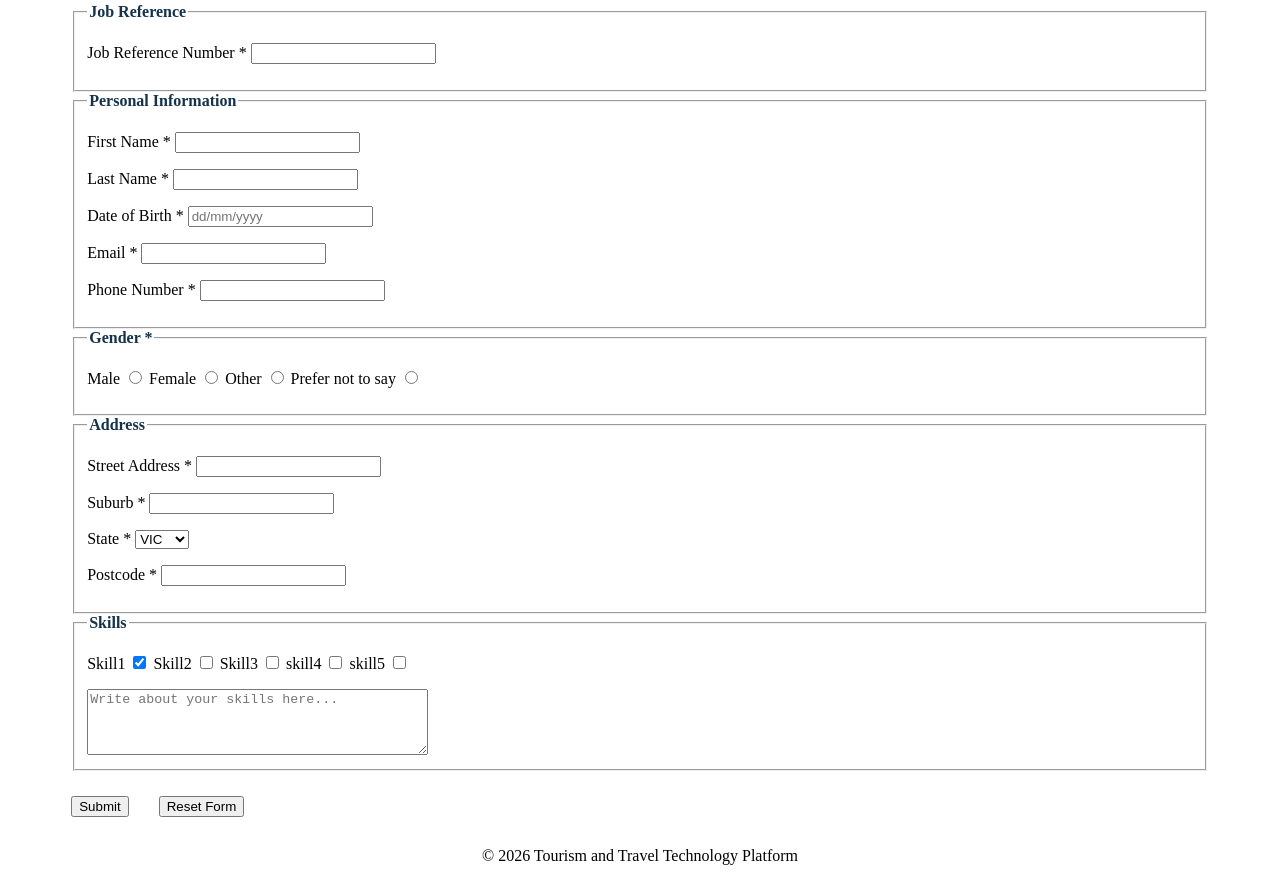
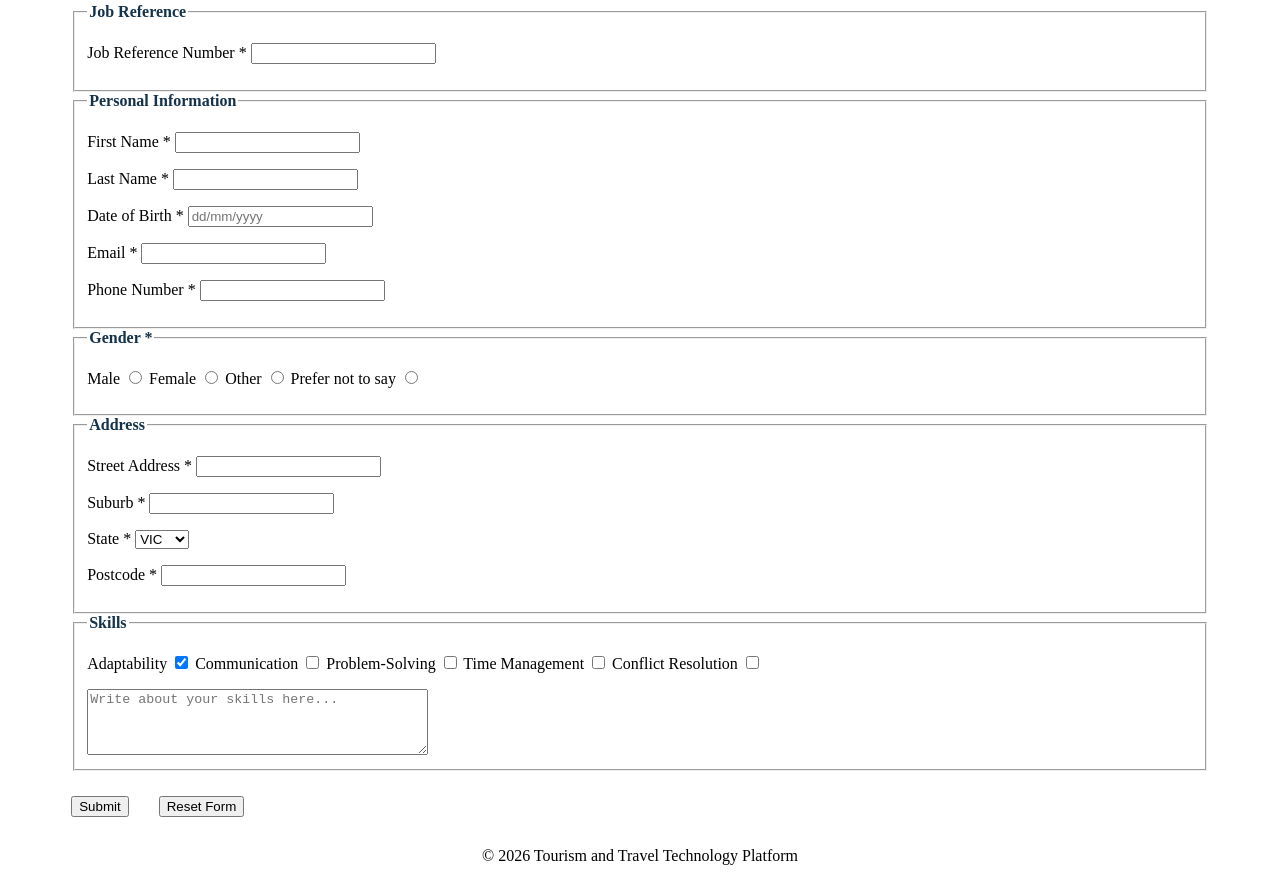
Before and after one commit to Priyankha-Sakthivel/Applied-Web-Project-Part-1, a plain HTML site: page apply.html in a window 1280 px wide. Shown: the part 359-1240 px from the top of the page. Drawn offline with Linux system fonts and the light colour scheme.

Commit message:
Replaced placeholder skills

```diff
--- a/apply.html
+++ b/apply.html
@@ -130,16 +130,16 @@ Contribution note for individual assessment:
         <legend> Skills </legend>
 
         <p>
-            <label for="skill1">Skill1</label>
-        <input type="checkbox" id="skill1" name="category[]" value="skill1" checked="checked">
-        <label for="skill2">Skill2</label>
-        <input type="checkbox" id="skill2" name="category[]" value="skill2">
-        <label for="skill3">Skill3</label>
-        <input type="checkbox" id="skill3" name="category[]" value="skill3">
-        <label for="skill4">skill4</label>
-        <input type="checkbox" id="skill4" name="category[]" value="skill4">
-        <label for="skill5">skill5</label>
-        <input type="checkbox" id="skill5" name="category[]" value="skill5">
+            <label for="skill1">Adaptability</label>
+        <input type="checkbox" id="skill1" name="skills[]" value="adaptabilty" checked="checked">
+        <label for="skill2">Communication</label>
+        <input type="checkbox" id="skill2" name="skills[]" value="communication">
+        <label for="skill3">Problem-Solving</label>
+        <input type="checkbox" id="skill3" name="skills[]" value="problem-solving">
+        <label for="skill4">Time Management</label>
+        <input type="checkbox" id="skill4" name="skills[]" value="time_Management">
+        <label for="skill5">Conflict Resolution</label>
+        <input type="checkbox" id="skill5" name="skills[]" value="conflict_resolution">
       </p>
 
        <textarea rows="4" cols="40" placeholder="Write about your skills here..."></textarea>
```
